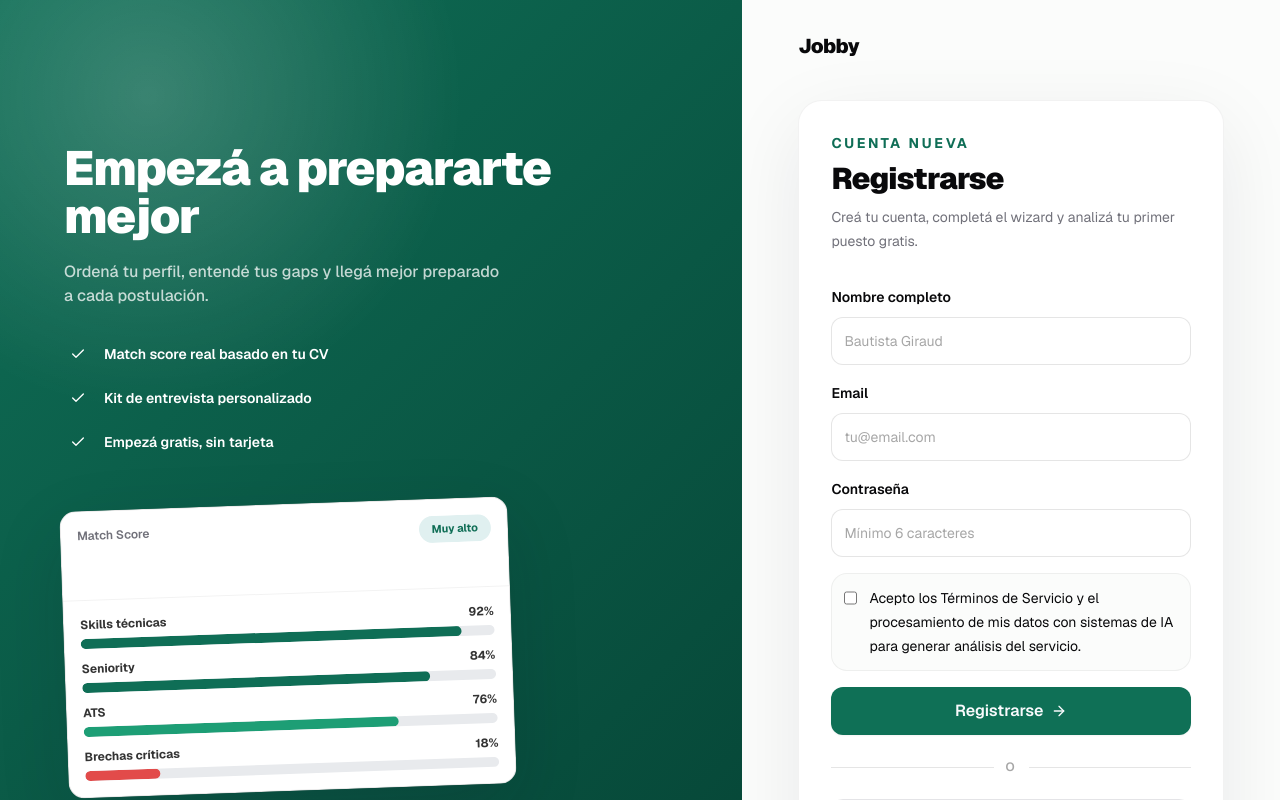
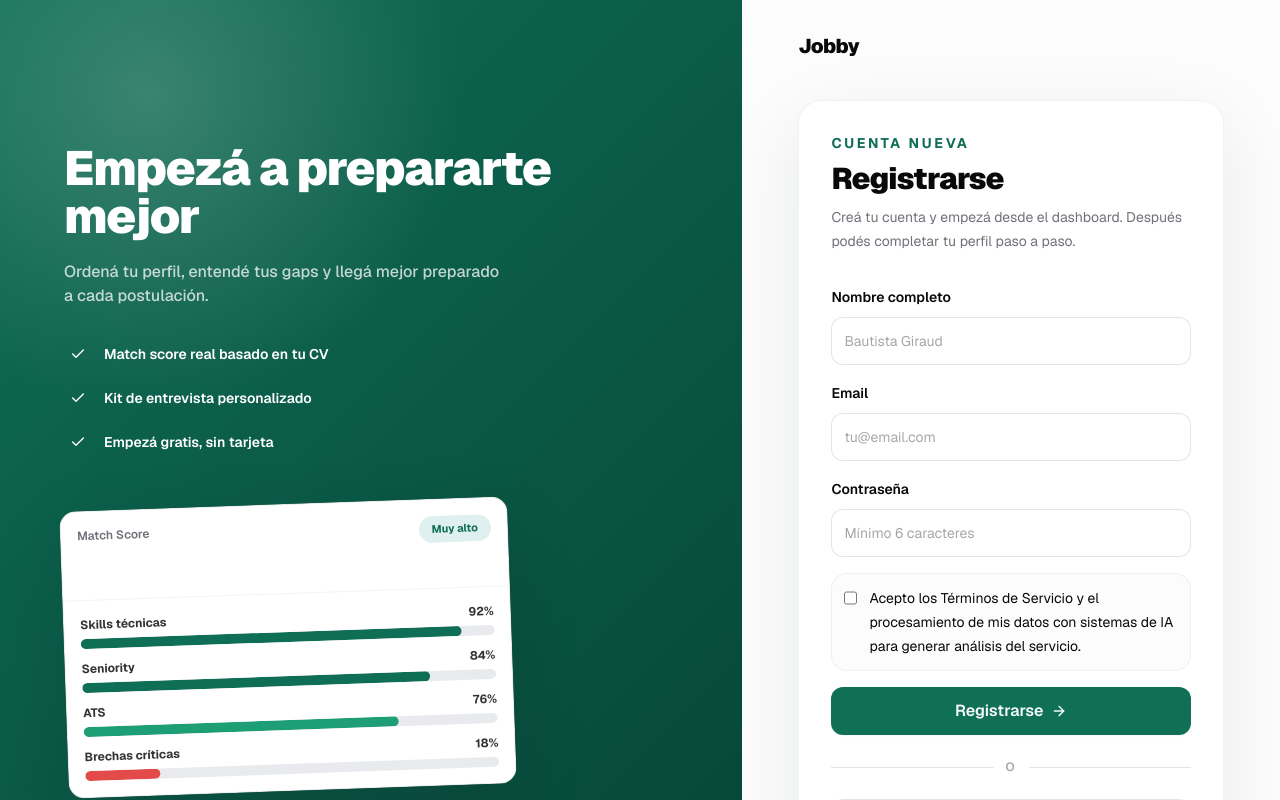
Before and after one commit to Buatishi/Jobby, a Next.js app in the folder apps/web/: page /register in a window 1280 px wide. Shown: the top 800 px of the page. Built offline with nearby package versions, Linux system fonts and the light colour scheme.

Commit message:
Route new users to dashboard first

```diff
--- a/apps/web/components/dashboard/dashboard-client.tsx
+++ b/apps/web/components/dashboard/dashboard-client.tsx
@@ -331,7 +331,7 @@ export function DashboardClient() {
                   asChild
                   className="rounded-xl bg-[#e6f2ed] px-5 font-semibold text-[#0F6E56] shadow-none hover:bg-[#d8ebe4]"
                 >
-                  <Link href="/profile">Conectá tu LinkedIn</Link>
+                  <Link href="/wizard/step-1">Completar perfil</Link>
                 </Button>
               ) : null
             }
--- a/apps/web/src/app/(auth)/register/page.tsx
+++ b/apps/web/src/app/(auth)/register/page.tsx
@@ -9,7 +9,6 @@ import { GoogleIcon } from "@/src/components/auth/GoogleIcon";
 import { AuthLayout } from "@/src/components/auth/AuthLayout";
 import { Button } from "@/components/ui/button";
 import { createSupabaseBrowserClient } from "@/lib/supabase/client";
-import { startWizard } from "@/lib/wizard/progress";
 
 const inputClassName =
   "h-12 w-full rounded-xl border border-black/10 bg-white px-3 text-sm outline-none ring-offset-background transition-all duration-200 placeholder:text-black/35 hover:border-black/20 focus-visible:border-[#0F6E56] focus-visible:ring-2 focus-visible:ring-[#0F6E56]/25";
@@ -60,7 +59,7 @@ export default function RegisterPage() {
             full_name: fullName,
             accepted_tos: true
           },
-          emailRedirectTo: `${origin}/api/auth/callback?next=/wizard/step-1`
+          emailRedirectTo: `${origin}/api/auth/callback?next=/dashboard`
         }
       });
 
@@ -69,8 +68,7 @@ export default function RegisterPage() {
         return;
       }
 
-      startWizard();
-      router.push("/wizard/step-1");
+      router.push("/dashboard");
       router.refresh();
     } catch (authError) {
       setError(getAuthErrorMessage(authError));
@@ -89,13 +87,12 @@ export default function RegisterPage() {
     setIsOAuthLoading(true);
 
     try {
-      startWizard();
       const supabase = createSupabaseBrowserClient();
       const origin = window.location.origin;
       const { error: oauthError } = await supabase.auth.signInWithOAuth({
         provider: "google",
         options: {
-          redirectTo: `${origin}/api/auth/callback?next=/wizard/step-1`,
+          redirectTo: `${origin}/api/auth/callback?next=/dashboard`,
           queryParams: {
             access_type: "offline",
             prompt: "select_account"
@@ -121,7 +118,8 @@ export default function RegisterPage() {
         </p>
         <h1 className="text-3xl font-black tracking-tight">Registrarse</h1>
         <p className="text-sm leading-6 text-muted-foreground">
-          Creá tu cuenta, completá el wizard y analizá tu primer puesto gratis.
+          Creá tu cuenta y empezá desde el dashboard. Después podés completar tu
+          perfil paso a paso.
         </p>
       </div>
 
```
